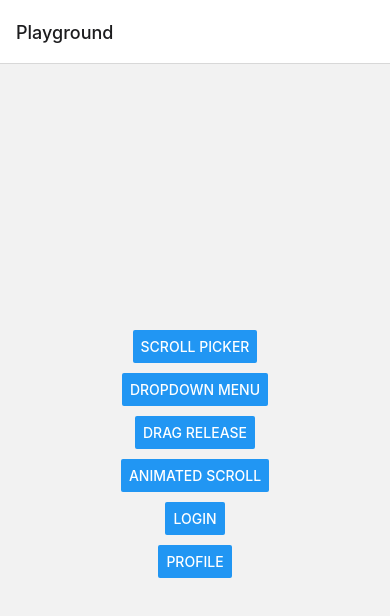
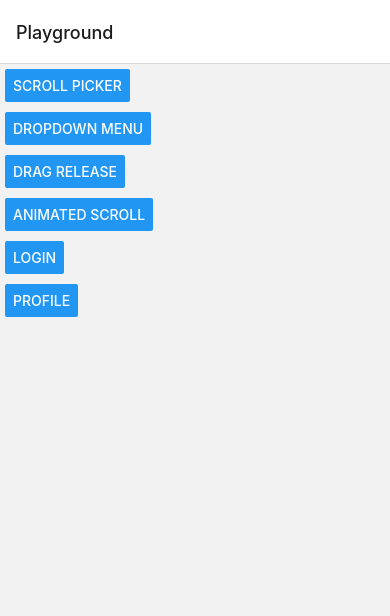
Before and after one commit to kennychu0510/react_native_playground, a React Native app: screen /Landing in a window 390 px wide. Shown: the top 616 px of the page. Built offline with nearby package versions, Linux system fonts and the light colour scheme.

Commit message:
revise homepage style

```diff
--- a/src/pages/Landing.tsx
+++ b/src/pages/Landing.tsx
@@ -20,7 +20,7 @@
   return (
     <SafeAreaView style={{ flex: 1 }}>
       <StatusBar barStyle={'dark-content'}></StatusBar>
-      <View style={{ flex: 1, justifyContent: 'center', alignItems: 'center' }}>
+      <View style={{ flex: 1, justifyContent: 'flex-start', alignItems: 'flex-start' }}>
         {PAGES.map((item, idx) => (
           <View key={idx} style={styles.button}>
             <Button onPress={() => navigation.navigate(item.component)} title={item.name}></Button>
```
